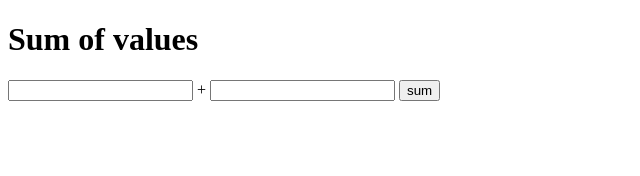
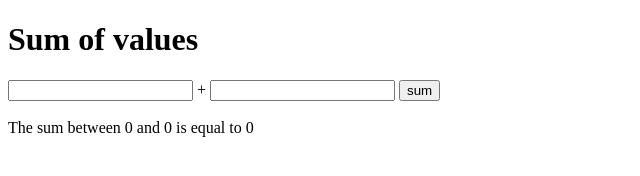
Before and after one commit to victormends/javascript_classes, a plain HTML site: page class10/ex009.html in a window 1280 px wide. Both pictures are taken after a click on the button "sum". Shown: the whole page, without its empty margins (0-640 px from the left). Drawn offline with Linux system fonts and the light colour scheme.

Commit message:
Update ex009.html

```diff
--- a/class10/ex009.html
+++ b/class10/ex009.html
@@ -11,11 +11,16 @@
     <input type="number" name="txtn1" id="txtn1"> +
     <input type="number" name="txtn2" id="txtn2">
     <input type="button" value="sum" onclick="sum()">
-
+    <div id="res"></div>
     <script>
         function sum() {
             var tn1 = window.document.getElementById('txtn1')
             var tn2 = window.document.querySelector('input#txtn2')
+            var res = window.document.getElementById('res')
+            var n1 = Number(tn1.value)
+            var n2 = Number(tn2.value)
+            var s = n1 + n2
+            res.innerHTML = `<br> The sum between ${n1} and ${n2} is equal to ${s}`
         }
     </script>
 </body>
```
